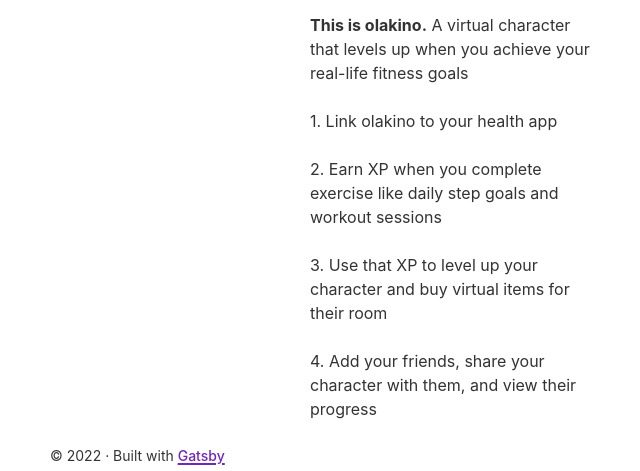
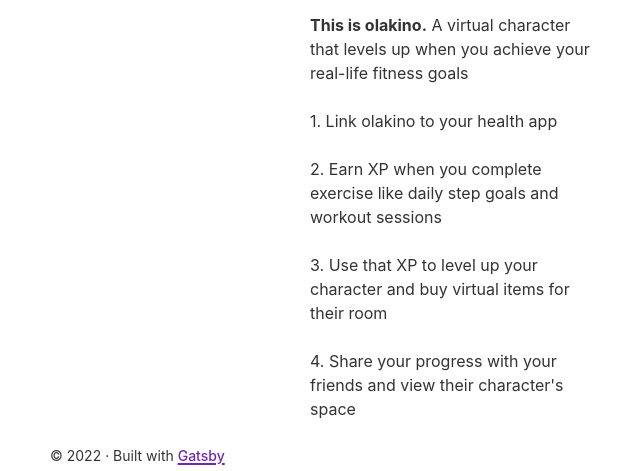
Before and after one commit to ethanpoortenga/olakino, a Gatsby site: page / in a window 1280 px wide. Shown: the part 315-786 px from the top of the page, without its empty margins (190-830 px from the left). Built offline with nearby package versions, Linux system fonts and the light colour scheme; Gatsby itself is replaced by a stand-in of ours.

Commit message:
updating site content

```diff
--- a/src/pages/index.js
+++ b/src/pages/index.js
@@ -94,7 +94,7 @@ const IndexPage = () => (
         3. Use that XP to level up your character and buy virtual items for their room
         <br />
         <br />
-        4. Add your friends, share your character with them, and view their progress
+        4. Share your progress with your friends and view their character's space
       </p>
     </div>
   </Layout>
```
